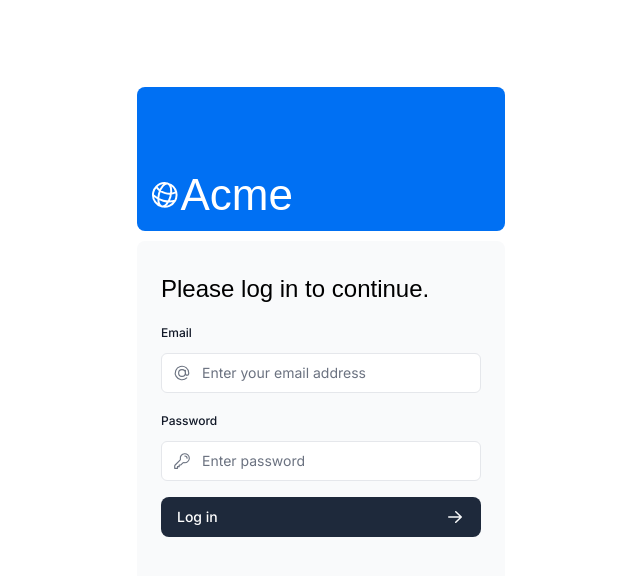
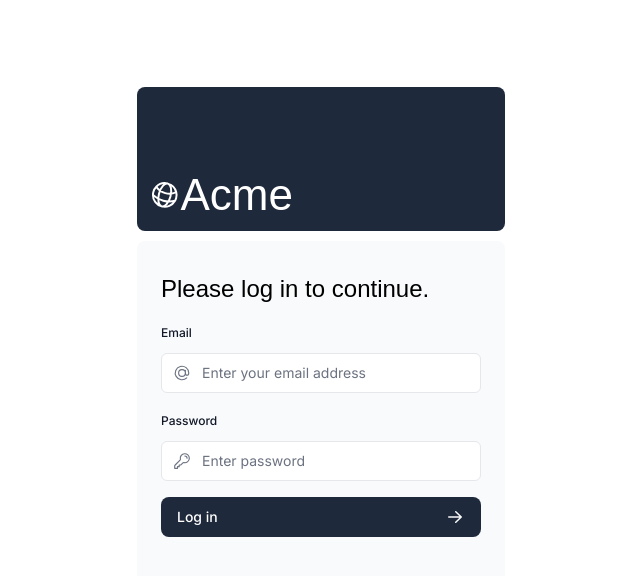
Before and after one commit to jusish/nextjs-dashboard, a Next.js app: page /login in a window 1280 px wide. Shown: the top 576 px of the page, without its empty margins (319-959 px from the left). Built offline with nearby package versions, Linux system fonts and the light colour scheme; a web font is replaced by a local one.

Commit message:
changed the login page

```diff
--- a/app/login/page.tsx
+++ b/app/login/page.tsx
@@ -10,7 +10,7 @@ export default function LoginPage() {
   return (
     <main className="flex items-center justify-center md:h-screen">
       <div className="relative mx-auto flex w-full max-w-[400px] flex-col space-y-2.5 p-4 md:-mt-32">
-        <div className="flex h-20 w-full items-end rounded-lg bg-blue-500 p-3 md:h-36">
+        <div className="flex h-20 w-full items-end rounded-lg bg-slate-800 p-3 md:h-36">
           <div className="w-32 text-white md:w-36">
             <AcmeLogo />
           </div>
```
